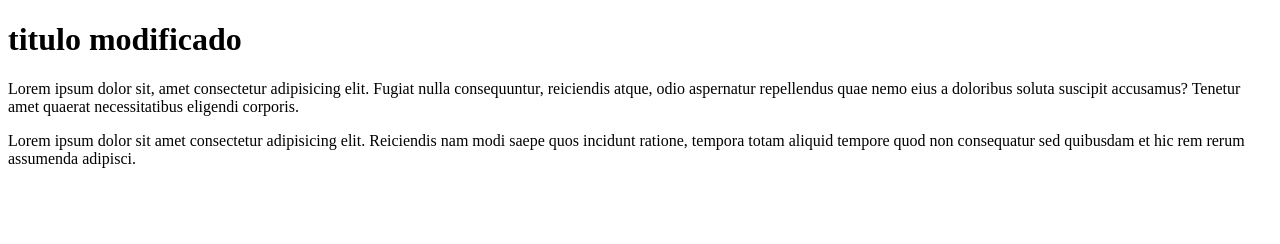
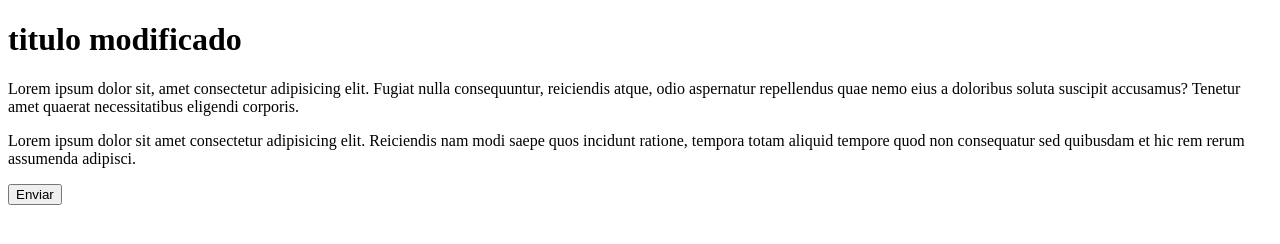
Before and after one commit to fabricioColoradoVargas/creacionPaginaWeb, a plain HTML site: page index.html in a window 1280 px wide. Drawn offline with Linux system fonts and the light colour scheme.

Commit message:
se agrego btn con formulario

```diff
--- a/index.html
+++ b/index.html
@@ -9,5 +9,9 @@
     <h1>titulo modificado</h1>
     <p>Lorem ipsum dolor sit, amet consectetur adipisicing elit. Fugiat nulla consequuntur, reiciendis atque, odio aspernatur repellendus quae nemo eius a doloribus soluta suscipit accusamus? Tenetur amet quaerat necessitatibus eligendi corporis.</p>
     <p>Lorem ipsum dolor sit amet consectetur adipisicing elit. Reiciendis nam modi saepe quos incidunt ratione, tempora totam aliquid tempore quod non consequatur sed quibusdam et hic rem rerum assumenda adipisci.</p>
+    <form action="n" method="get">
+
+        <button type="submit">Enviar</button>
+    </form>
 </body>
 </html>
```
